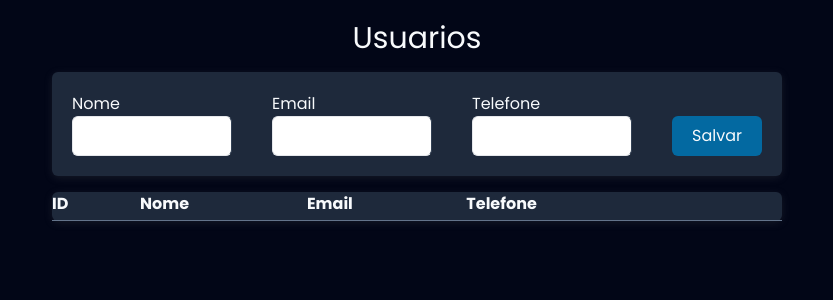
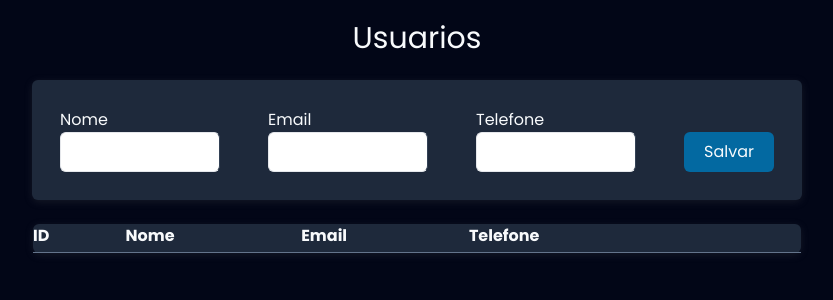
Before and after one commit to TheRealsz/simple-crud, a React (Create React App) app in the folder front/: page / in a window 1280 px wide. Shown: the top 300 px of the page, without its empty margins (223-1056 px from the left). Built offline with nearby package versions, Linux system fonts and the light colour scheme.

Commit message:
Funcionamento delete e post ok

```diff
--- a/front/src/App.tsx
+++ b/front/src/App.tsx
@@ -17,8 +17,8 @@ function App() {
 
   async function getUsers() {
     try {
-      const response = await axios.get("http://localhost:8800")
-      // Ordem alfabetica
+      const response = await axios.get("http://localhost:8800/")
+      // Ordem alfabetica -> Trocar para organização por ID
       setUsers(response.data.sort((a: User, b: User) => (a.nome > b.nome ? 1 : -1)))
     } catch (error) {
       toast.error("Algo deu errado, tente novamente!")
@@ -33,7 +33,7 @@ function App() {
   )
 
   return (
-    <div className="w-full max-w-3xl mt-5 flex flex-col items-center gap-4 text-slate-50">
+    <div className="w-full max-w-4xl mt-5 flex flex-col items-center gap-6 text-slate-50">
       <Toaster />
       <h1 className="text-3xl">Usuarios</h1>
       <Form onEdit={onEdit} setOnEdit={setOnEdit} getUsers={getUsers} />
--- a/front/src/components/Form.tsx
+++ b/front/src/components/Form.tsx
@@ -4,20 +4,20 @@ import toast, { Toaster } from 'react-hot-toast'
 
 // gap = distancia entre os elementos
 
-
 // Como tipar isso corretamente
 export function Form({ onEdit, setOnEdit, getUsers }: any) {
 
-    const ref = useRef<HTMLFormElement | null>(null);
+    const ref = useRef<HTMLFormElement>(null);
 
     // Nao entendi
     useEffect(() => {
         if (onEdit) {
-            const user: any = ref.current;
+            if (ref.current) {
 
-            user.nome.value = onEdit.nome;
-            user.email.value = onEdit.email;
-            user.telefone.value = onEdit.telefone;
+                ref.current.nome.value = onEdit.nome;
+                ref.current.email.value = onEdit.email;
+                ref.current.telefone.value = onEdit.tel;
+            }
 
         }
     }, [onEdit]);
@@ -27,39 +27,45 @@ export function Form({ onEdit, setOnEdit, getUsers }: any) {
         e.preventDefault()
 
         const user: any = ref.current
+        const name = user.nome.value;
+        const email = user.email.value;
+        const tel = user.telefone.value;
+
 
         if (
-            !user.nome.value ||
-            !user.email.value ||
-            !user.telefone.value
+            !name ||
+            !email ||
+            !tel
         ) {
             return toast.error("Por favor, preencha todos os campos!")
         }
 
         if (onEdit) {
             try {
-                const response = await axios.put(`https://localhost:8800/${onEdit.ID}`, {
-                    nome: user.nome.value,
-                    email: user.email.value,
-                    telefone: user.telefone.value,
+                const response = await axios.put("http://localhost:8800/" + onEdit.ID, {
+                    nome: name,
+                    email: email,
+                    tel: tel,
                 })
                 const { data } = response
-                toast.success(data)
+                toast.success(data, { style: { backgroundColor: "green", color: "#fff", top: "50px", position: "relative" } })
             } catch (data: any) {
                 toast.error(data)
             }
         }
         else {
             try {
-                const response = await axios.post('https://localhost:8800', {
-                    nome: user.nome.value,
-                    email: user.email.value,
-                    telefone: user.telefone.value,
-                })
+                const response = await axios.post("http://localhost:8800/", {
+                    nome: name,
+                    email: email,
+                    tel: tel,
+                });
                 const { data } = response
-                toast.success(data)
-            } catch (data: any) {
-                toast.error(data)
+                toast.success(data, { style: { backgroundColor: "green", color: "#fff", top: "50px", position: "relative" } })
+            }
+            // Tentar acessar a mensagem dentro do data para retornar o erro
+            catch (error) {
+                toast.error("Erro ao cadastrar o usuario", { style: { backgroundColor: "red", color: "#fff", top: "50px", position: "relative" } })
             }
         }
 
@@ -71,7 +77,7 @@ export function Form({ onEdit, setOnEdit, getUsers }: any) {
         getUsers()
     }
     return (
-        <form className='flex items-end gap-10 flex-wrap bg-slate-800 p-5 shadow-default rounded-md text-slate-50' ref={ref} onSubmit={handleSubmit}>
+        <form className='flex items-end gap-12 flex-wrap bg-slate-800 p-7 shadow-default rounded-md text-slate-50' ref={ref} onSubmit={handleSubmit}>
             <div className='flex flex-col'>
                 <label>Nome</label>
                 <input type="text" name="nome" className='inputDefault' />
@@ -82,7 +88,7 @@ export function Form({ onEdit, setOnEdit, getUsers }: any) {
             </div>
             <div className='flex flex-col'>
                 <label>Telefone</label>
-                <input name="telefone" className='inputDefault' />
+                <input type="tel" name="telefone" className='inputDefault' />
             </div>
             <div className='flex flex-col'>
                 <button type='submit' className='bg-sky-700 py-3 px-5 cursor-pointer rounded-md border-none h-10 flex justify-center items-center hover:bg-sky-500 hover:shadow-hover'>Salvar</button>
--- a/front/src/components/Grid.tsx
+++ b/front/src/components/Grid.tsx
@@ -20,10 +20,10 @@ export function Grid({ users, setUsers, setOnEdit } : any) {
 
     async function handleDelete(ID : String){
         try {
-            const response = await axios.delete(`https://localhost:8800/${ID}`)
+            const response = await axios.delete("http://localhost:8800/" + ID)
             const { data } = response;
             // Cria um novo array filtrando todos os outros usuarios menos o que foi excluido
-            const NewArray = users.filter((user : any) => user.ID !== ID)
+            const NewArray = users.filter((user : Users) => user.ID !== ID)
             setUsers(NewArray);
             toast.success(data, { style: { backgroundColor: "green", color: "#fff", top: "50px", position: "relative" }})
 
@@ -35,7 +35,7 @@ export function Grid({ users, setUsers, setOnEdit } : any) {
     }
 
     return (
-        <table className="w-full bg-slate-800 p-5 shadow-default max-w-3xl mx-5 my-auto break-all rounded-md">
+        <table className="w-full bg-slate-800 shadow-default max-w-3xl mx-5 my-auto break-all rounded-md">
             {/* <Toaster /> */}
             <thead>
                 <tr className="text-slate-50 border-b border-inset border-slate-500">
```
Also changed, not shown: 1 other file (tests, documents, lock files or other folders).
